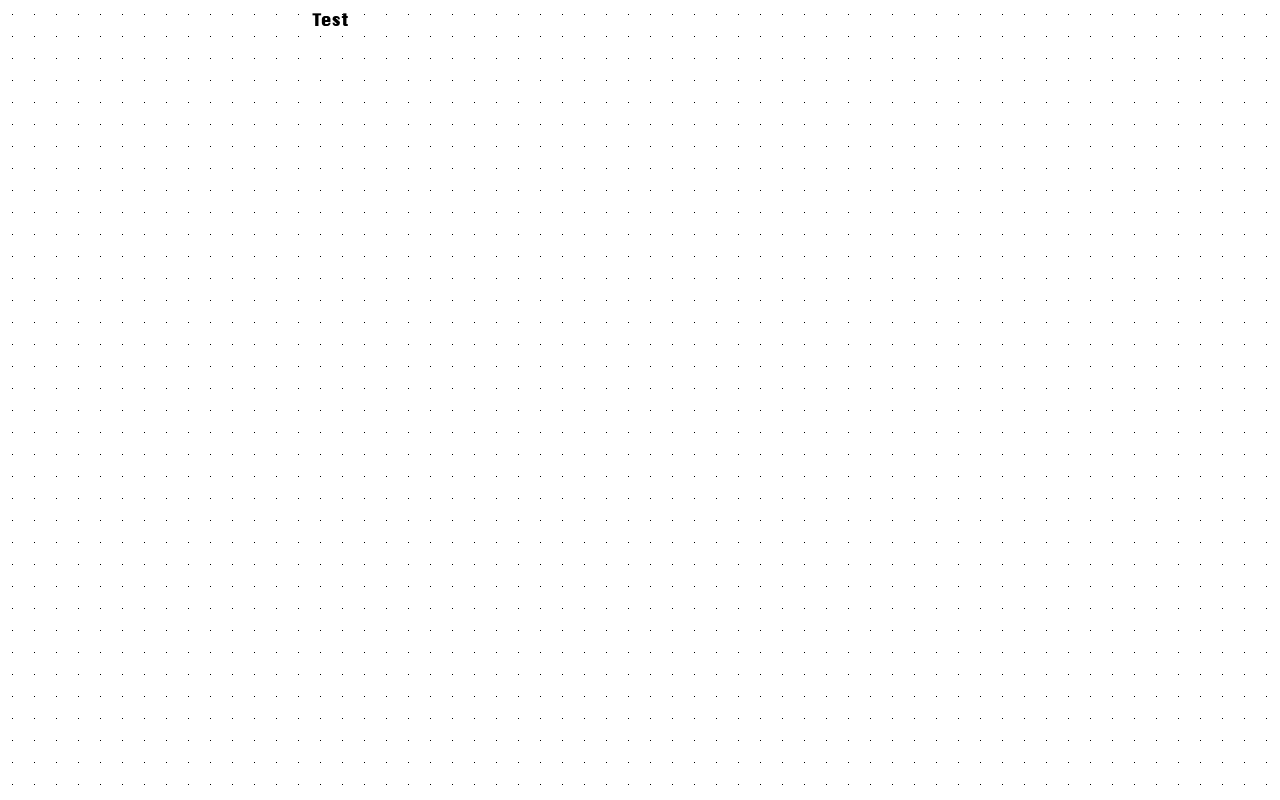
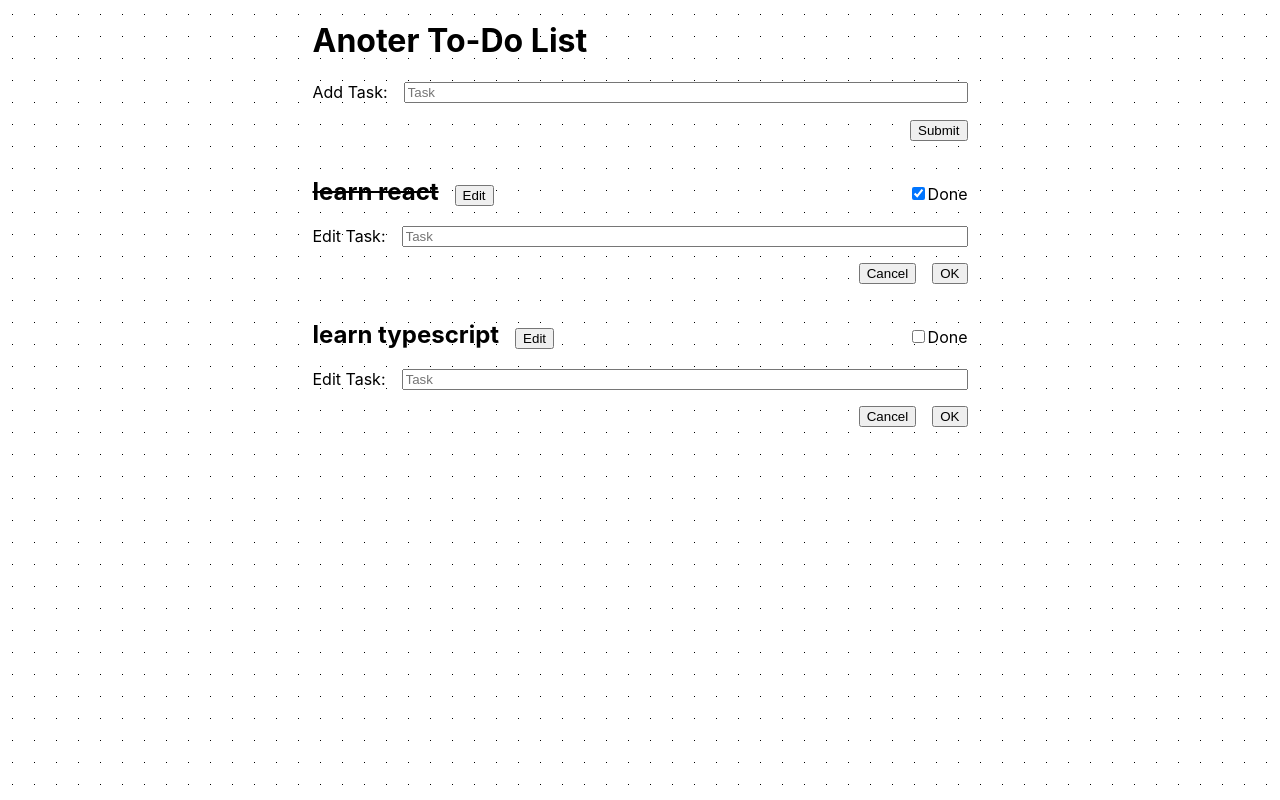
Before and after one commit to romanlesnoy/another-to-do-list, a React (Create React App) app: page / in a window 1280 px wide. Built offline with nearby package versions, Linux system fonts and the light colour scheme.

Commit message:
Change some styles

```diff
--- a/src/App.tsx
+++ b/src/App.tsx
@@ -1,9 +1,19 @@
-import React from "react";
+import Header from "./components/Header/Header";
+import Form from "./components/AddTaskForm/AddTaskForm";
+import TodoList from "./components/TodoList/TodoList";
+import Todo from "./models/todo";
 
 function App() {
+    const todos = [
+        new Todo("learn react", true),
+        new Todo("learn typescript", false)
+    ];
+
     return (
-        <div>
-            <h1>Test</h1>
+        <div className="window">
+            <Header />
+            <Form />
+            <TodoList items={todos} />
         </div>
     );
 }
--- a/src/index.css
+++ b/src/index.css
@@ -1,4 +1,5 @@
-@import url(./styles/style.css);
+/* @import url(./styles/style.css); */
+@import url(./styles/fonts/fonts.css);
 
 body {
     margin: 0;
@@ -7,6 +8,11 @@ body {
         "Helvetica Neue", sans-serif;
     -webkit-font-smoothing: antialiased;
     -moz-osx-font-smoothing: grayscale;
+
+    background: linear-gradient(90deg, #ffffff 21px, transparent 1%) center,
+        linear-gradient(#ffffff 21px, transparent 1%) center, #000000;
+    background-size: 22px 22px;
+    background-attachment: fixed;
 }
 
 #root {
```
